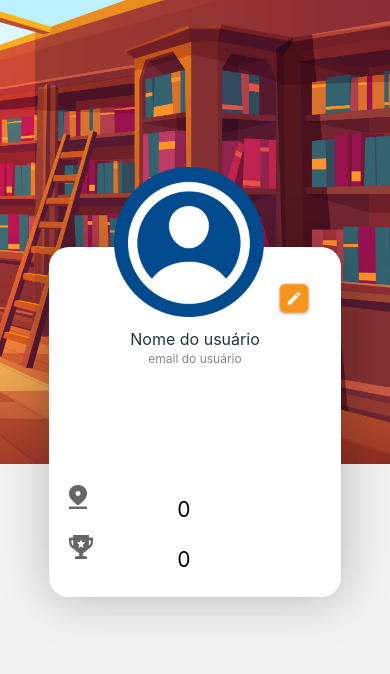
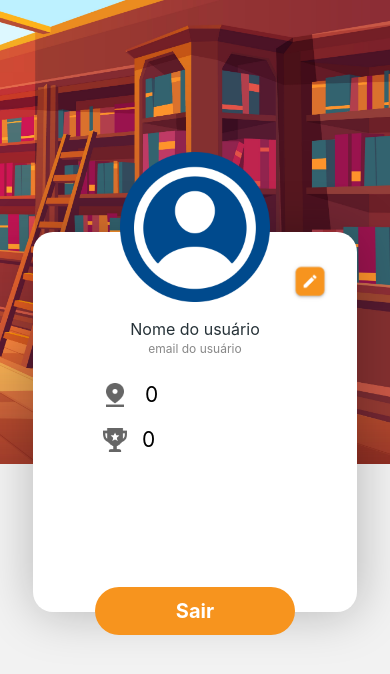
Before and after one commit to amandacaladoac/SelfCheck-ReactNative, a React Native app in the folder selfcheck/: screen /Perfil in a window 390 px wide. Shown: the top 674 px of the page. Built offline with nearby package versions, Linux system fonts and the light colour scheme.

Commit message:
tela perfil

```diff
--- a/selfcheck/screens/home.js
+++ b/selfcheck/screens/home.js
@@ -20,7 +20,7 @@ const HomeScreen = () => {
                 </Text>
             </View>
 
-            <TouchableOpacity style={styles.buttonContainer} onPress={() => navigation.navigate('Perfil')}>
+            <TouchableOpacity style={styles.buttonContainer} onPress={() => navigation.navigate('Login')}>
                 <Text style={styles.buttonText}>Faça seu Check-in</Text>
             </TouchableOpacity>
 
--- a/selfcheck/screens/perfil.js
+++ b/selfcheck/screens/perfil.js
@@ -1,5 +1,5 @@
 import React, { useEffect, useState } from 'react';
-import { View, Image, Text, StyleSheet, Button } from 'react-native';
+import { View, Image, Text, StyleSheet, TouchableOpacity } from 'react-native';
 import { NavigationContainer, useNavigation } from '@react-navigation/native';
 import { createStackNavigator } from '@react-navigation/stack';
 
@@ -7,6 +7,7 @@ import { createStackNavigator } from '@react-navigation/stack';
 const PerfilScreen = () => {
     const [checkins, setCheckins] = useState(0);
     const [pontos, setPontos] = useState(0);
+    const navigation = useNavigation();
 
     const adicionarCheckin = () => {
         setCheckins(checkins + 1);
@@ -17,6 +18,12 @@ const PerfilScreen = () => {
         setPontos(pontos + 1);
         saveCache();
     };
+
+    const handleLogout = () => {
+        // Lógica para deslogar o usuário da conta
+
+        navigation.navigate('Home');
+      };
 
     return (
         <View style={styles.container}>
@@ -30,28 +37,35 @@ const PerfilScreen = () => {
                         source={require('../assets/foto-perfil.png')}
                         style={styles.fotoPerfil}
                     />
-                </View>
-                <View style={styles.corpo}>
+
                     <Image
                         source={require('../assets/icon-edit.png')}
                         style={styles.iconEdit}
                     />
                 </View>
-                <Text style={styles.nomeUsuarioPerfil}>Nome do usuário</Text>
-                <Text style={styles.emailUsuarioPerfil}>email do usuário</Text>
+
+                <View style={styles.container1}>
+                    <Text style={styles.nomeUsuarioPerfil}>Nome do usuário</Text>
+                    <Text style={styles.emailUsuarioPerfil}>email do usuário</Text>
+                </View>
 
                 <View style={styles.container2}>
                     <View style={styles.listItem}>
                         <Image source={require('../assets/Vector2.png')} style={styles.iconCheckin} />
-                        <Text style={styles.checkins}>{checkins}</Text>
+
+                        <Text style={styles.checkins}> {checkins}</Text>
                     </View>
                     <View style={styles.listItem}>
                         <Image source={require('../assets/Vector.png')} style={styles.vector} />
+
                         <Text style={styles.pontos}>{pontos}</Text>
                     </View>
                 </View>
+                <TouchableOpacity style={styles.buttonContainer2} onPress={handleLogout}>
+                    <Text style={styles.buttonText2}>Sair</Text>
+                </TouchableOpacity>
             </View>
-        </View>
+        </View >
     );
 };
 
@@ -69,8 +83,8 @@ const styles = StyleSheet.create({
         top: 0,
     },
     sobrepor: {
-        width: '75%',
-        height: 350,
+        width: 324,
+        height: 380,
         opacity: 1,
         backgroundColor: '#FFFFFF',
         shadowColor: '#000000',
@@ -81,11 +95,18 @@ const styles = StyleSheet.create({
         padding: 20,
     },
     sobrepor2: {
-        marginLeft: 45,
+        alignSelf: 'center',
+        flexDirection: 'row',
+        gap: 20,
         bottom: 100,
         width: 150,
         height: 150,
         zIndex: 2,
+    },
+    container1: {
+        alignSelf: 'center',
+        alignItems: 'center',
+        bottom: 85,
     },
     fotoPerfil: {
         width: '100%',
@@ -94,13 +115,26 @@ const styles = StyleSheet.create({
     iconEdit: {
         width: 40,
         height: 40,
-        marginLeft: 205,
-        bottom: 138,
+        alignSelf: 'flex-end',
+    },
+    buttonContainer2: {
+        position: 'absolute',
+        alignSelf: 'center',
+        top: 355,
+        width: 200,
+        padding: 12,
+        backgroundColor: '#F7941E',
+        borderRadius: 30,
+    },
+    buttonText2: {
+        color: '#FFFFFF',
+        fontSize: 20,
+        fontWeight: 'bold',
+        textAlign: 'center',
     },
     nomeUsuarioPerfil: {
         width: '100%',
         height: 'auto',
-        bottom: 130,
         fontStyle: 'normal',
         fontWeight: 'normal',
         fontSize: 16,
@@ -112,7 +146,6 @@ const styles = StyleSheet.create({
     emailUsuarioPerfil: {
         width: '100%',
         height: 'auto',
-        bottom: 130,
         fontStyle: 'normal',
         fontWeight: 'normal',
         fontSize: 12,
@@ -121,34 +154,30 @@ const styles = StyleSheet.create({
         color: '#888888',
     },
     iconCheckin: {
-        position: 'absolute',
+        marginLeft: 3,
         width: 18,
         height: 24,
     },
     vector: {
-        position: 'absolute',
         width: 24,
         height: 24,
     },
     listItem: {
+        flexDirection: 'row',
         alignItems: 'center',
-        flexDirection: 'row',
+        gap: 15,
     },
     container2: {
-        flexDirection: 'column',
-        gap:50,
+        position: 'absolute',
+        top: 100,
+        padding: 50,
+        gap: 20,
     },
     checkins: {
-        position: 'absolute',
-        left: '43%',
-        top: '45%',
         fontWeight: 'normal',
         fontSize: 21,
     },
     pontos: {
-        position: 'absolute',
-        left: '43%',
-        top: '63%',
         fontWeight: 'normal',
         fontSize: 21,
     },
```
